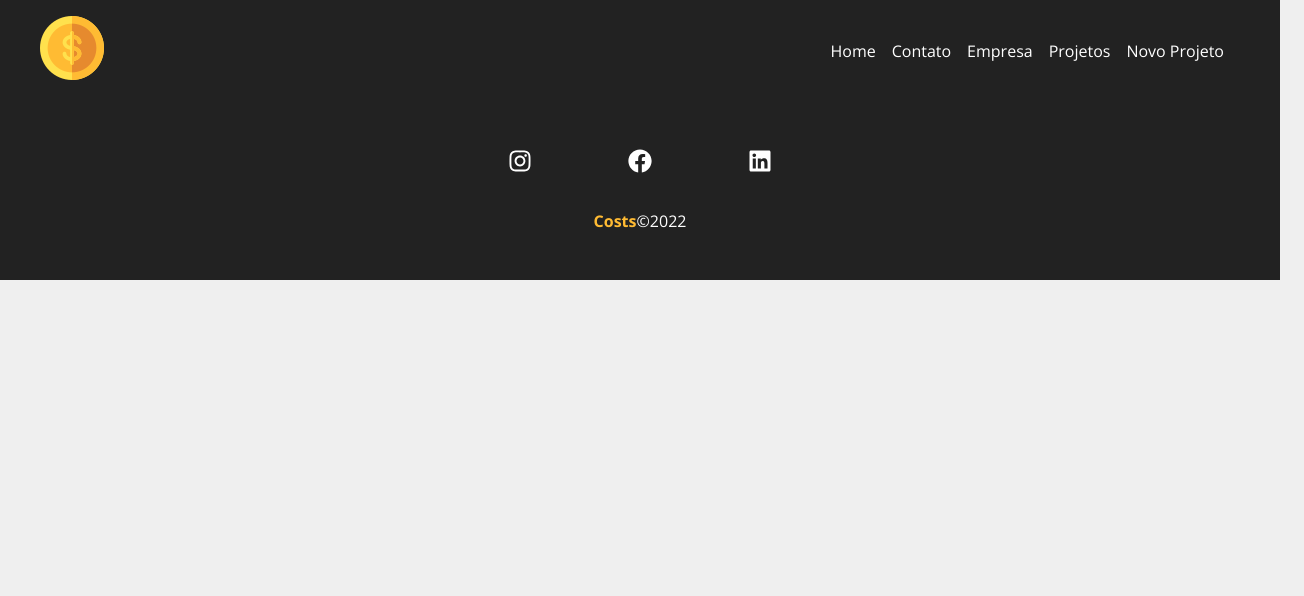
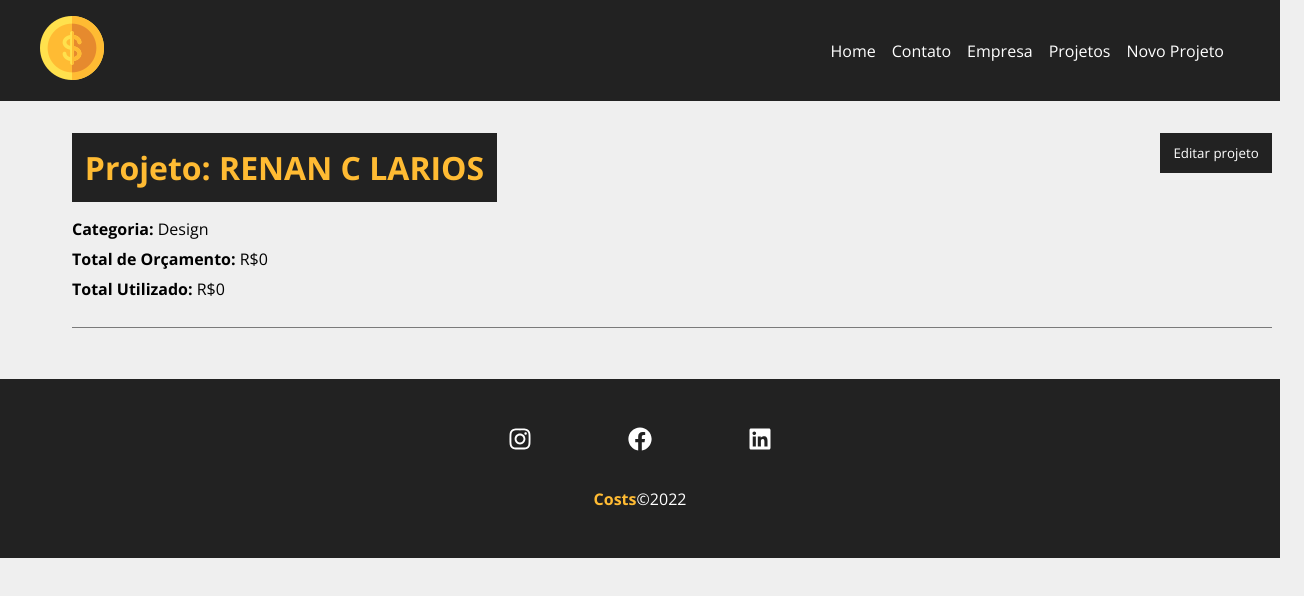
Before and after one commit to CarmonaLarios/gerenciador-projetos-front, a React (Create React App) app: page /project/1 in a window 1280 px wide. Shown: the top 596 px of the page, 1304 px wide, since content can reach past the window. Built offline with nearby package versions, Linux system fonts and the light colour scheme; data requests are answered from the project's data file.

Commit message:
Added project info

```diff
--- a/db.json
+++ b/db.json
@@ -1,5 +1,28 @@
 {
-  "projects": [],
+  "projects": [
+    {
+      "name": "RENAN C LARIOS",
+      "budget": "0",
+      "category": {
+        "id": "3",
+        "name": "Design"
+      },
+      "cost": 0,
+      "services": [],
+      "id": 1
+    },
+    {
+      "name": "DEVELOP IA",
+      "budget": "350",
+      "category": {
+        "id": "1",
+        "name": "Infraestrutura"
+      },
+      "cost": 0,
+      "services": [],
+      "id": 2
+    }
+  ],
   "categories": [
     {
       "id": 1,
--- a/src/App.js
+++ b/src/App.js
@@ -7,6 +7,7 @@
 import NavBar from './components/layout/Navbar';
 import Footer from './components/layout/Footer';
 import Projects from './components/pages/Projects';
+import Project from './components/pages/Project';
 
 function App() {
   return (
@@ -15,10 +16,11 @@
       <Container customClass="min-height">
         <Routes>
           <Route exact path="/" element={<Home/>}/>
-          <Route exact path="/company" element={<Company/>}/>
-          <Route exact path="/contact" element={<Contact/>}/>
-          <Route exact path="/projects" element={<Projects/>}/>
-          <Route exact path="/newproject" element={<NewProject/>}/>
+          <Route path="/company" element={<Company/>}/>
+          <Route path="/contact" element={<Contact/>}/>
+          <Route path="/newproject" element={<NewProject/>}/>
+          <Route path="/projects" element={<Projects/>}/>
+          <Route path="/project/:id" element={<Project/>}/>
         </Routes>
       </Container>
       <Footer/>
--- /dev/null
+++ b/src/components/pages/Project.js
@@ -0,0 +1,93 @@
+import styles from './Project.module.css'
+import { useParams } from 'react-router-dom'
+import { useState, useEffect } from 'react';
+import Loading  from '../layout/Loading';
+import Container from '../layout/Container';
+import ProjectForm from '../project/ProjectForm';
+import Message from '../layout/Message';
+
+function Project() {
+
+    const { id } = useParams()
+    const [project, setProject] = useState([])
+    const [showProjectForm, setShowProjectForm] = useState(false)
+    const [message, setMessage] = useState()
+    const [type, setType] = useState()
+
+    useEffect(() => {
+        fetch(`http://localhost:5000/projects/${id}`,{
+            method:'GET',
+            headers:{
+                'Content-Type': 'application/json',
+            }
+        })
+        .then((resp) => resp.json())
+        .then((data) => {
+            setProject(data)
+        })
+        .catch((err) => console.log(err))
+    }, [id])
+
+
+    const editPost = (project) => {
+        if(project.budget < project.cost){
+            setMessage('O orçamento não pode ser menor que o custo do projeto.')
+            setType('error')
+            return false;
+        }
+
+        fetch(`http://localhost:5000/projects/${project.id}`,{
+            method: 'PATCH',
+            headers: {
+                'Content-Type': 'application/json',
+            },
+            body: JSON.stringify(project)
+        })
+        .then(resp => resp.json())
+        .then(data => {
+            setProject(data)
+            setShowProjectForm(false)
+            setMessage('Projeto atualizado')
+            setType('sucess')
+        })
+        .catch(err => console.log(err))
+    }
+
+    const toggleProjectForm = () => {
+        setShowProjectForm(!showProjectForm)
+    }
+
+    return (
+        <>{project.name ? (
+            <div className={styles.project_details}>
+                <Container customClass="column">
+                    {message && <Message type={type} msg={message} />}
+                    <div className={styles.details_container}>
+                        <h1>Projeto: {project.name}</h1>
+                        <button className={styles.btn} onClick={toggleProjectForm}>{!showProjectForm ? 'Editar projeto' : 'Fechar'}</button>
+                        {!showProjectForm ? (
+                            <div className={styles.project_info}>
+                                <p>
+                                    <span>Categoria:</span> {project.category.name}
+                                </p>
+                                <p>
+                                    <span>Total de Orçamento:</span> R${project.budget}
+                                </p>
+                                <p>
+                                    <span>Total Utilizado:</span> R${project.cost}
+                                </p>
+                            </div>) : (
+                            <div className={styles.project_info}>
+                                <ProjectForm
+                                    handleSubmit={editPost}
+                                    btnText="Concluir edição"
+                                    projectData={project}
+                                />
+                            </div>)}
+                    </div>
+                </Container>
+            </div>): <Loading />}</>
+    )
+}
+
+export default Project
--- /dev/null
+++ b/src/components/pages/Project.module.css
@@ -0,0 +1,48 @@
+.project_details{
+    padding: 2em;
+}
+
+.project_details h1,
+.project_details h2,
+.project_details p{
+    margin-bottom: 0.5em;
+}
+
+.project_details h1{
+    background-color: #222;
+    color:#ffbb33;
+    padding: 0.4em;
+}
+
+.project_details span{
+    font-weight: bold;
+}
+
+.details_container,
+.service_form_container{
+    border-bottom: 1px solid #7a7a7a;
+    margin-bottom: 1.2em;
+    padding-bottom: 1.2em;
+    display: flex;
+    justify-content: space-between;
+    flex-wrap: wrap;
+}
+
+.btn{
+    background-color: #222;
+    color: #FFF;
+    padding: 0.5em 1em;
+    text-decoration: none;
+    transition: 0.5s;
+    cursor: pointer;
+    max-height: 40px;
+    border:none;
+}
+
+.btn:hover{
+    color:#Ffbb33;
+}
+
+.project_info{
+    width: 100%;
+}
--- a/src/components/project/ProjectCard.js
+++ b/src/components/project/ProjectCard.js
@@ -18,7 +18,7 @@
                 <span className={`${styles[category.toLowerCase()]}`}></span>{category}
             </p>
             <div className={styles.project_card_actions}>
-                <Link to="/">
+                <Link to={`/project/${id}`}>
                     <BsPencil/> Edit
                 </Link>
                 <button onClick={remove}>
```
